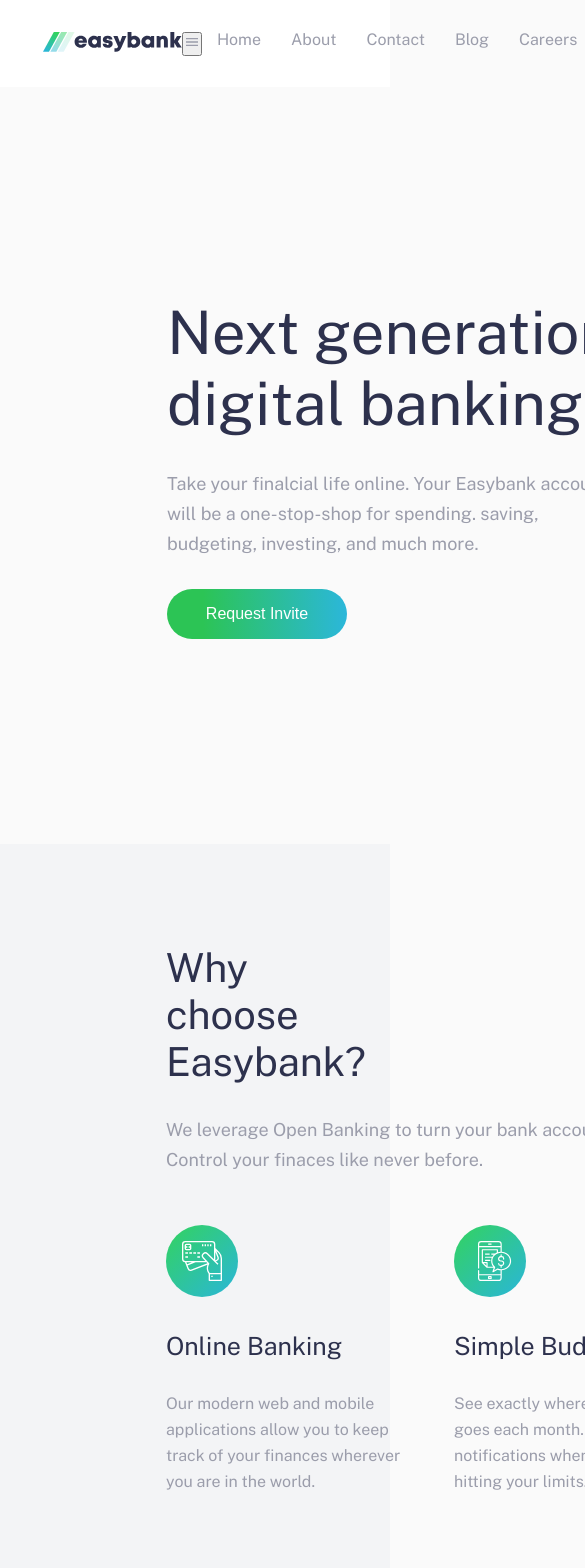
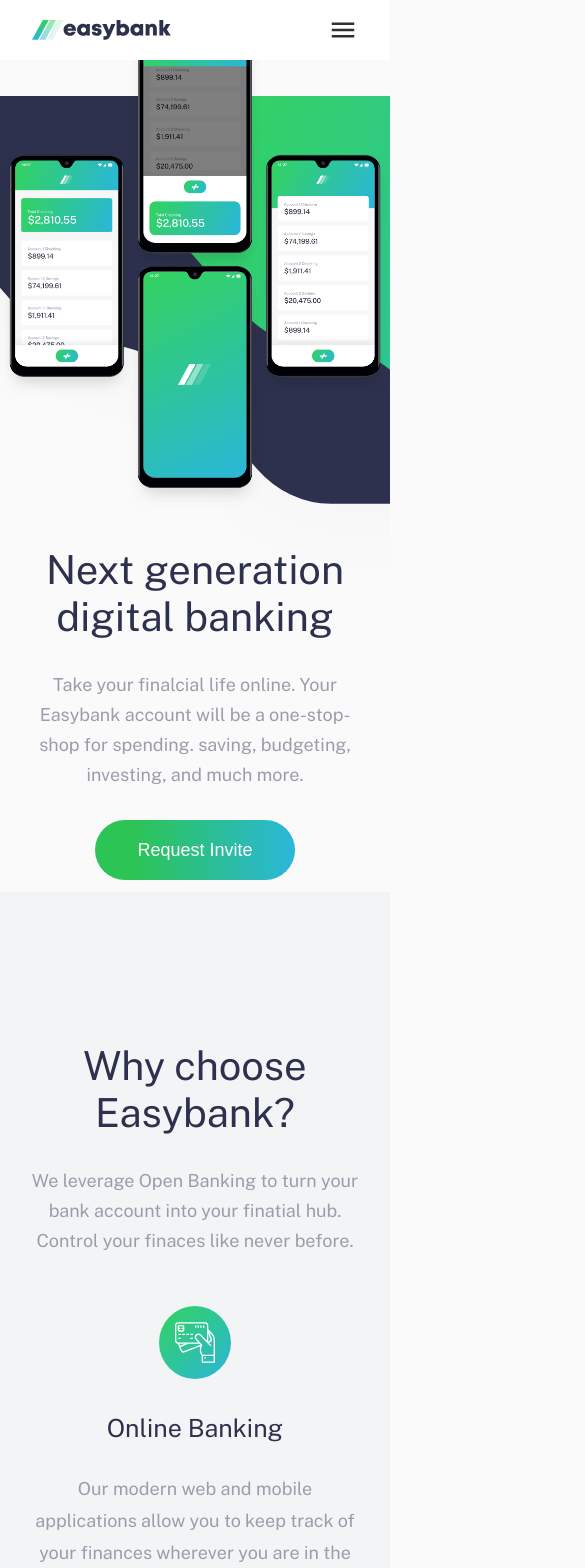
Before and after one commit to olcaneristi/easybank-challenge, a React (Create React App) app: page / in a window 390 px wide. Shown: the top 1568 px of the page, 585 px wide, since content can reach past the window. Built offline with nearby package versions, Linux system fonts and the light colour scheme.

Commit message:
site full responsive oldu, burger menu stillendirmesi yapildi

```diff
--- a/src/components/assets/App.css
+++ b/src/components/assets/App.css
@@ -24,6 +24,24 @@
   z-index: 3;
 }
 
+header .sidebar-cta {
+  background: none;
+  border: none;
+  outline: none;
+  color: #313030;
+  font-size: 30px;
+  display: none;
+  z-index: 9999;
+}
+
+header a img {
+  display: flex;
+}
+
+header a {
+  z-index: 9999;
+}
+
 .header-li,
 .header-a,
 button {
@@ -40,6 +58,8 @@
 
 .header-li {
   padding: 15px;
+  display: flex;
+  align-items: center;
 }
 .header-li a:hover {
   color: black;
@@ -255,9 +275,9 @@
   text-align: center;
 }
 .footer-container {
-  margin: 0 166px 0 166px;
+  margin: 0 auto;
   padding: 50px 0 40px 0;
-  justify-content: space-between;
+  justify-content: space-around;
   display: flex;
 }
 
@@ -312,3 +332,225 @@
 .footer-btn {
   align-items: flex-end;
 }
+
+@media screen and (max-width: 1400px) {
+  .hero__description {
+    width: 100%;
+    padding-left: 0;
+  }
+}
+
+@media screen and (max-width: 1200px) {
+  .title__h1 {
+    width: 100%;
+  }
+
+  .hero {
+    padding-bottom: 3rem;
+  }
+
+  .copy {
+    width: 100%;
+  }
+
+  .article .container {
+    margin: 0 auto;
+    max-width: 95%;
+  }
+
+  .info .container {
+    margin: 0 auto;
+    max-width: 95%;
+  }
+
+  .info-desc {
+    width: 100%;
+  }
+}
+
+@media screen and (max-width: 1000px) {
+  header {
+    padding: 15px 2rem;
+  }
+
+  .hero__content {
+    flex-direction: column-reverse;
+  }
+  .hero__image {
+    background-size: 100% 100%;
+  }
+
+  .hero__description {
+    text-align: center;
+    max-width: 85%;
+    margin-bottom: 3rem;
+  }
+
+  .title__h1 {
+    font-size: 40px;
+  }
+
+  .copy {
+    padding-right: 0;
+  }
+
+  .invitebtn {
+    width: 200px;
+    height: 60px;
+    font-size: 18px;
+  }
+
+  .hero__imageSrc {
+    width: 100%;
+    top: -15em;
+  }
+
+  .info .container h1,
+  .easy-p {
+    text-align: center;
+  }
+  .easy-p {
+    text-align: center;
+    margin: 0 auto 50px auto;
+  }
+}
+
+@media screen and (max-width: 800px) {
+  header {
+    position: fixed;
+  }
+  header .invitebtn {
+    display: none;
+  }
+  header .sidebar-cta {
+    display: flex;
+  }
+
+  header .navbar-menu {
+    background: rgb(255, 255, 255);
+    width: 100%;
+    display: flex;
+    justify-content: center;
+    position: fixed;
+    top: -100%;
+    left: 0px;
+    transition: 850ms;
+    margin-top: 60px;
+    opacity: 0;
+  }
+  header .header-a {
+    font-size: 20px;
+    color: rgb(64, 64, 77);
+  }
+  header .active {
+    top: -0.5px;
+    transition: 350ms;
+    opacity: 1;
+  }
+
+  header .nav_links {
+    flex-direction: column;
+    margin: 40px 0;
+    align-items: center;
+  }
+  .grid {
+    grid-template-columns: repeat(1, 1fr);
+  }
+
+  .grid-item {
+    text-align: center;
+    margin-bottom: 2.5rem;
+  }
+
+  .grid-item img {
+    width: 22%;
+  }
+
+  .info-desc {
+    font-size: 18px;
+    line-height: 2rem;
+  }
+
+  .info .container {
+    max-width: 85%;
+    margin: 0 auto;
+  }
+
+  .info .container h1 {
+    text-align: center;
+    width: 100%;
+    align-items: center;
+    justify-content: center;
+    margin: 0 auto;
+  }
+
+  .info .easy-p {
+    width: 100%;
+    text-align: center;
+    font-size: 18px;
+  }
+
+  .article {
+    padding-top: 0px;
+  }
+
+  .article .container {
+    margin: 0 auto;
+    max-width: 85%;
+  }
+
+  .article-title {
+    text-align: center;
+  }
+
+  .grid-article {
+    grid-template-columns: repeat(1, 1fr);
+  }
+
+  .grid-item-article {
+    margin-bottom: 3rem;
+  }
+
+  .footer-container {
+    flex-direction: column;
+  }
+  .footer-logo {
+    margin-bottom: 1rem;
+  }
+  .footer-icons {
+    margin-bottom: 1rem;
+  }
+  .footer-icons a img {
+    width: 30px;
+  }
+  .footer-menu {
+    flex-direction: column;
+    margin-bottom: 26px;
+  }
+  .footer-btn {
+    align-items: center;
+  }
+  .invitebtn {
+    margin-bottom: 26px;
+  }
+}
+
+@media screen and (max-width: 600px) {
+  .hero__image {
+    background: url("./images/bg-intro-mobile.svg") no-repeat center;
+    background-size: 100% 100%;
+    height: 500px;
+  }
+  .hero__imageSrc {
+    top: -65px;
+  }
+}
+@media screen and (max-width: 500px) {
+  .hero .hero__description {
+    margin-top: -50px;
+  }
+
+  .info .container {
+    margin-top: 50px;
+  }
+}
```
